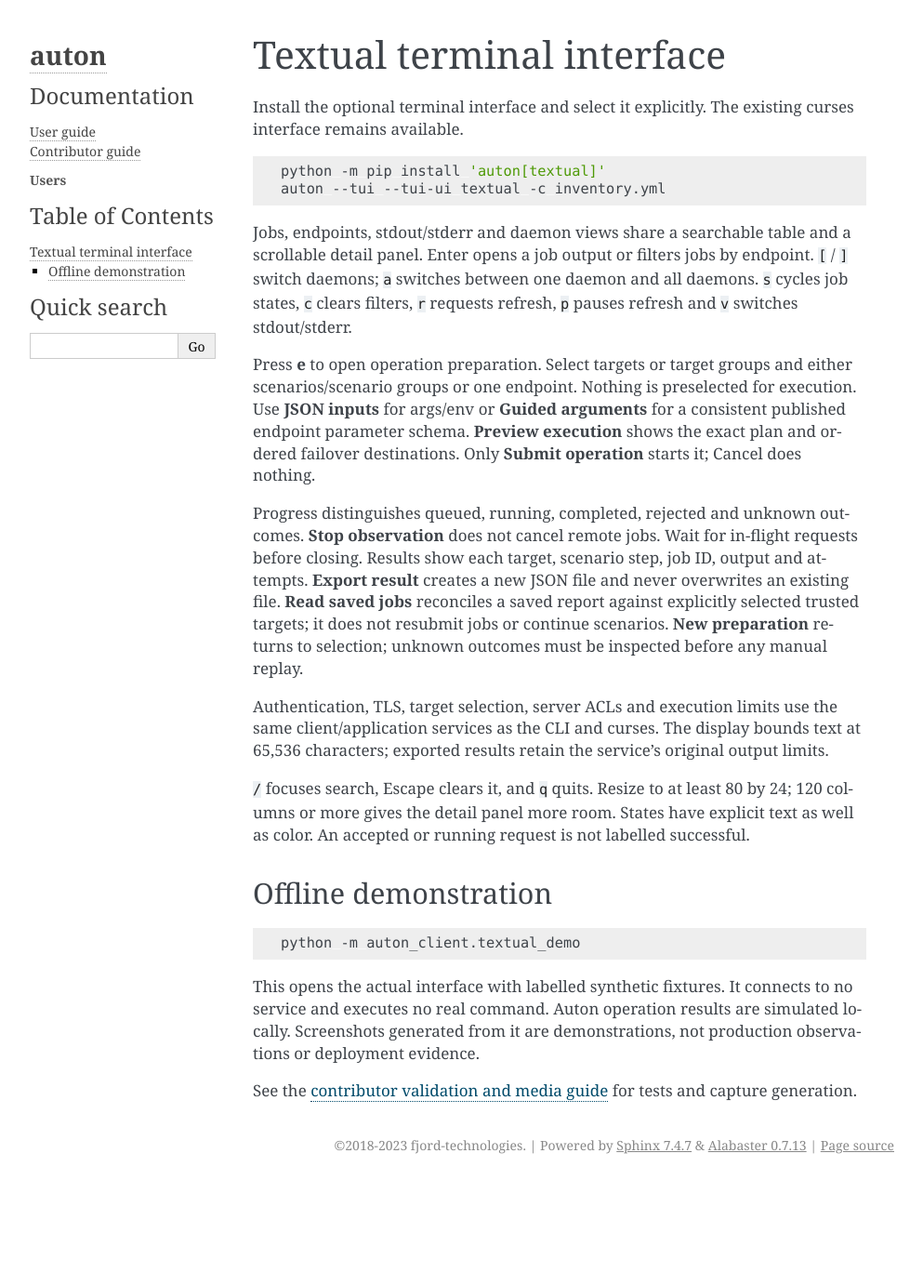
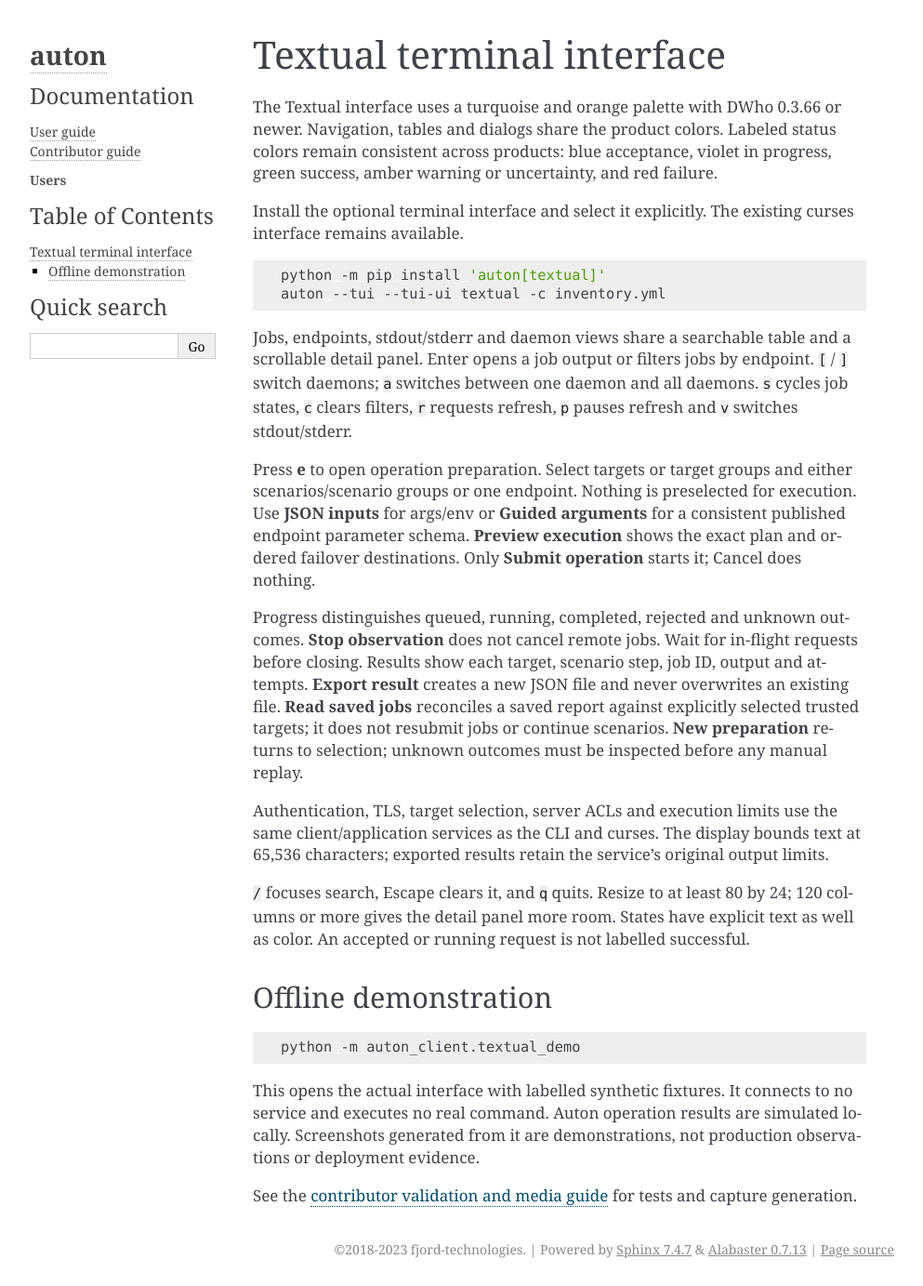
Before and after one commit to decryptus/auton, a Sphinx documentation site: the page built from docs/textual.md, in a window 1280 px wide. Shown: the whole page at 93% size, without its empty margins (148-1141 px from the left). Built offline with Sphinx 7.4.7, drawn with Linux system fonts in a browser that asks for light colours; before the commit the page ends 1271 px from its top, so only the background shows below that.

Commit message:
Apply product Textual palette and refresh synthetic documentation

```diff
--- a/docs/textual.md
+++ b/docs/textual.md
@@ -1,4 +1,9 @@
 # Textual terminal interface
+
+The Textual interface uses a turquoise and orange palette with DWho 0.3.66 or newer.
+Navigation, tables and dialogs share the product colors. Labeled status colors
+remain consistent across products: blue acceptance, violet in progress, green
+success, amber warning or uncertainty, and red failure.
 
 Install the optional terminal interface and select it explicitly. The existing curses interface remains available.
 
--- a/setup.py
+++ b/setup.py
@@ -52,7 +52,7 @@
         packages                      = ['auton_client'],
         options                       = {'build': {'build_base': 'build/auton'}},
         install_requires              = requirements_auton,
-        extras_require                = {'textual': ['dwho[textual]>=0.3.65', "textual>=8.2.8,<9; python_version >= '3.9'"]},
+        extras_require                = {'textual': ['dwho[textual]>=0.3.66', "textual>=8.2.8,<9; python_version >= '3.9'"]},
         python_requires               = ', '.join(setup_cfg['python_requires']),
         classifiers                   = setup_cfg['common']['classifiers'] + setup_cfg['auton'].get('classifiers', []),
         long_description              = long_desc,
--- a/setup.yml
+++ b/setup.yml
@@ -2,8 +2,8 @@
 author: Adrien Delle Cave
 author_email: pypi@doowan.net
 copyright: '2018-2023 fjord-technologies'
-release: '1.3.0'
-version: '1.3.0'
+release: '1.3.1'
+version: '1.3.1'
 license: License GPL-3
 url: https://github.com/decryptus/auton
 python_requires:
```
Also changed, not shown: docs/index.md (+1 -0 lines), docs/release-1.3.1.md (added, +13 -0 lines), 5 other files.
